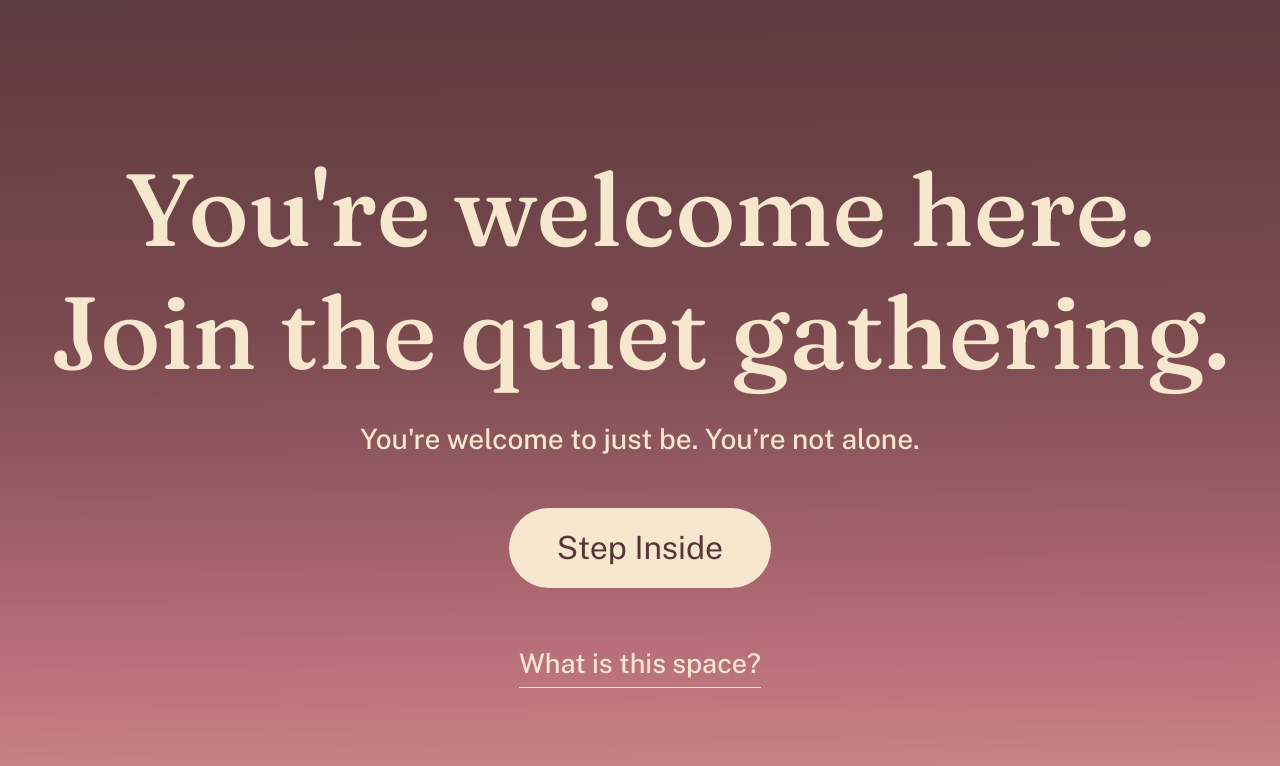
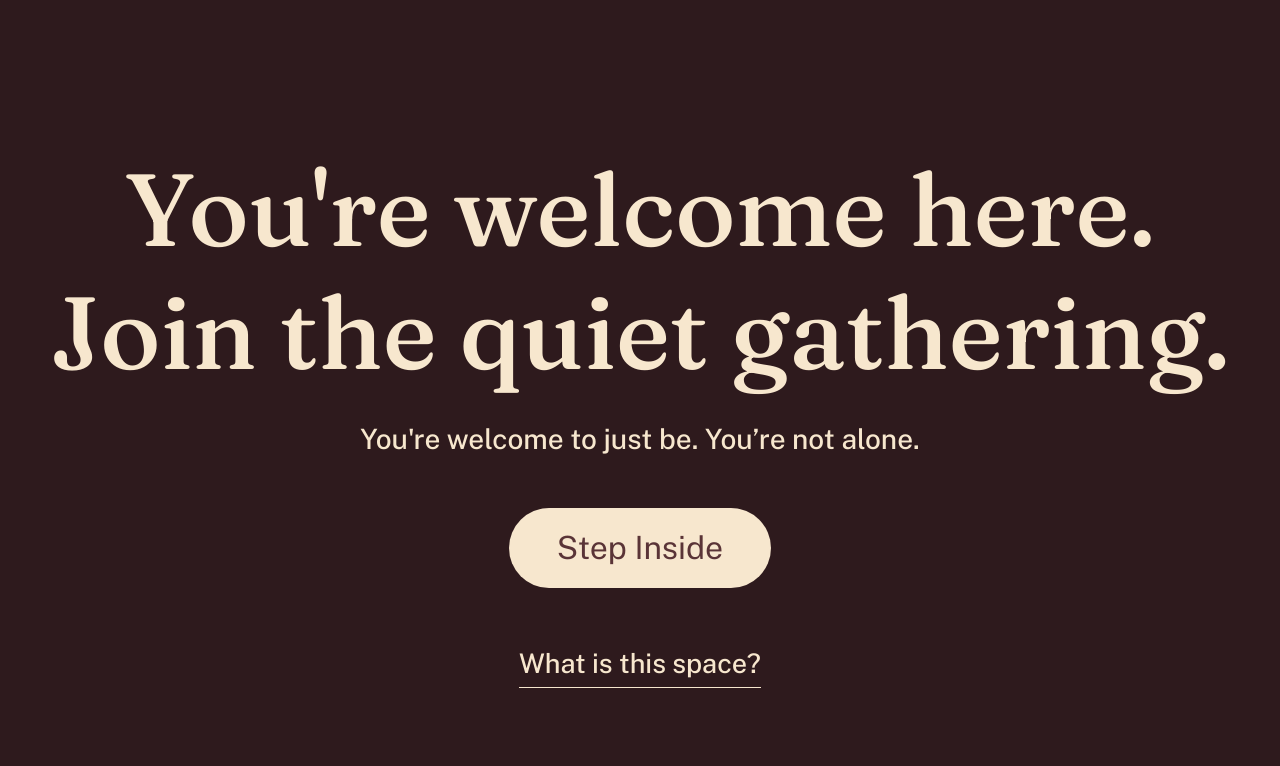
Before and after one commit to heatherhdesign/quiet-gathering, a React (Vite) app: page / in a window 1280 px wide. Shown: the top 766 px of the page. Built offline with nearby package versions, Linux system fonts and the light colour scheme.

Commit message:
Update WelcomeScreen.tsx
removed image imports from react.

```diff
--- a/src/app/components/WelcomeScreen.tsx
+++ b/src/app/components/WelcomeScreen.tsx
@@ -1,6 +1,4 @@
 import { motion } from "motion/react";
-import { ImageWithFallback } from "./figma/ImageWithFallback";
-import imgBackground from "../../imports/MacBookPro161/dfa5f8da6f5f9c8ad9fa8ff338272c56fea12ec5.png";
 
 interface WelcomeScreenProps {
   onEnter: () => void;
@@ -16,15 +14,6 @@ export function WelcomeScreen({ onEnter, onLearnMore }: WelcomeScreenProps) {
       transition={{ duration: 1.2, ease: "easeOut" }}
       className="relative size-full overflow-hidden"
     >
-      {/* Background */}
-      <div className="absolute inset-0 bg-[#2e1a1d]">
-        <ImageWithFallback
-          src={imgBackground}
-          alt=""
-          className="absolute inset-0 w-full h-full object-cover"
-        />
-      </div>
-
       {/* Content */}
       <div className="relative z-10 flex flex-col items-center justify-between size-full px-8 py-20">
         <div className="flex-1" />
```
